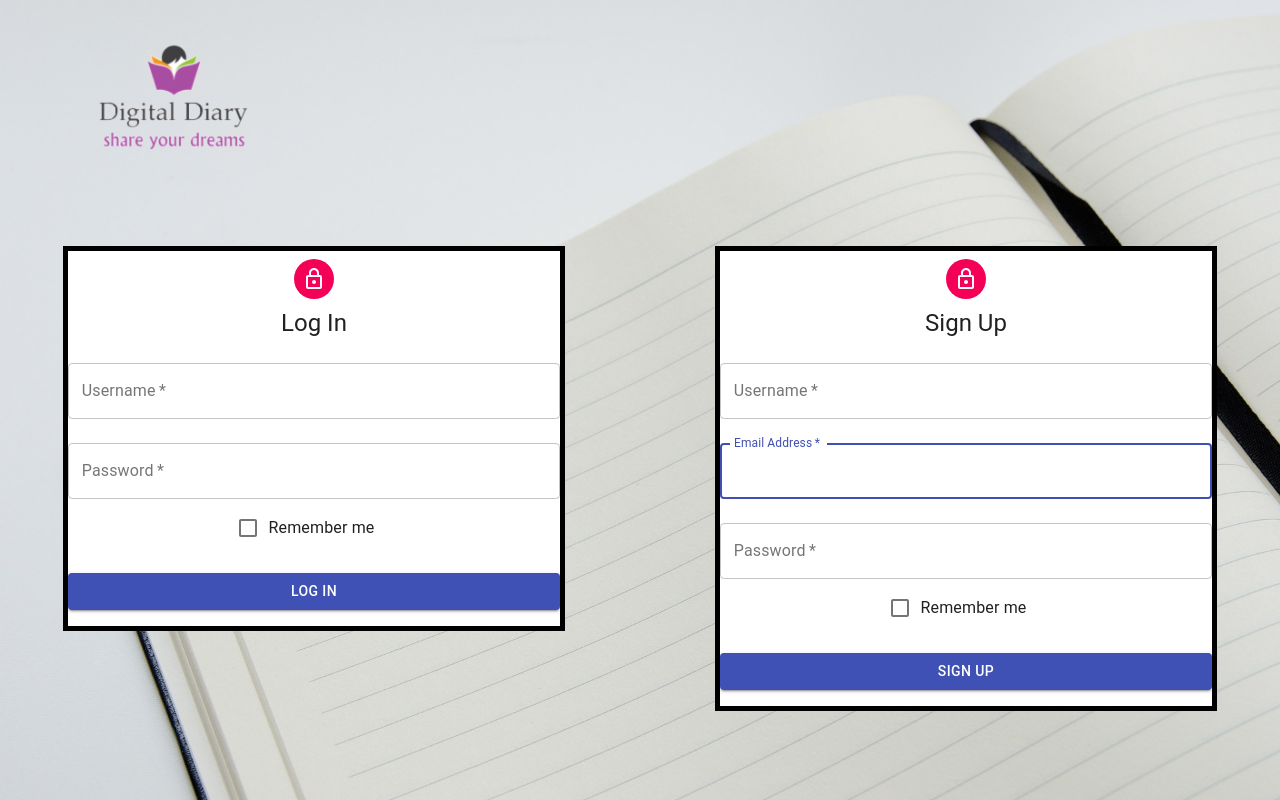
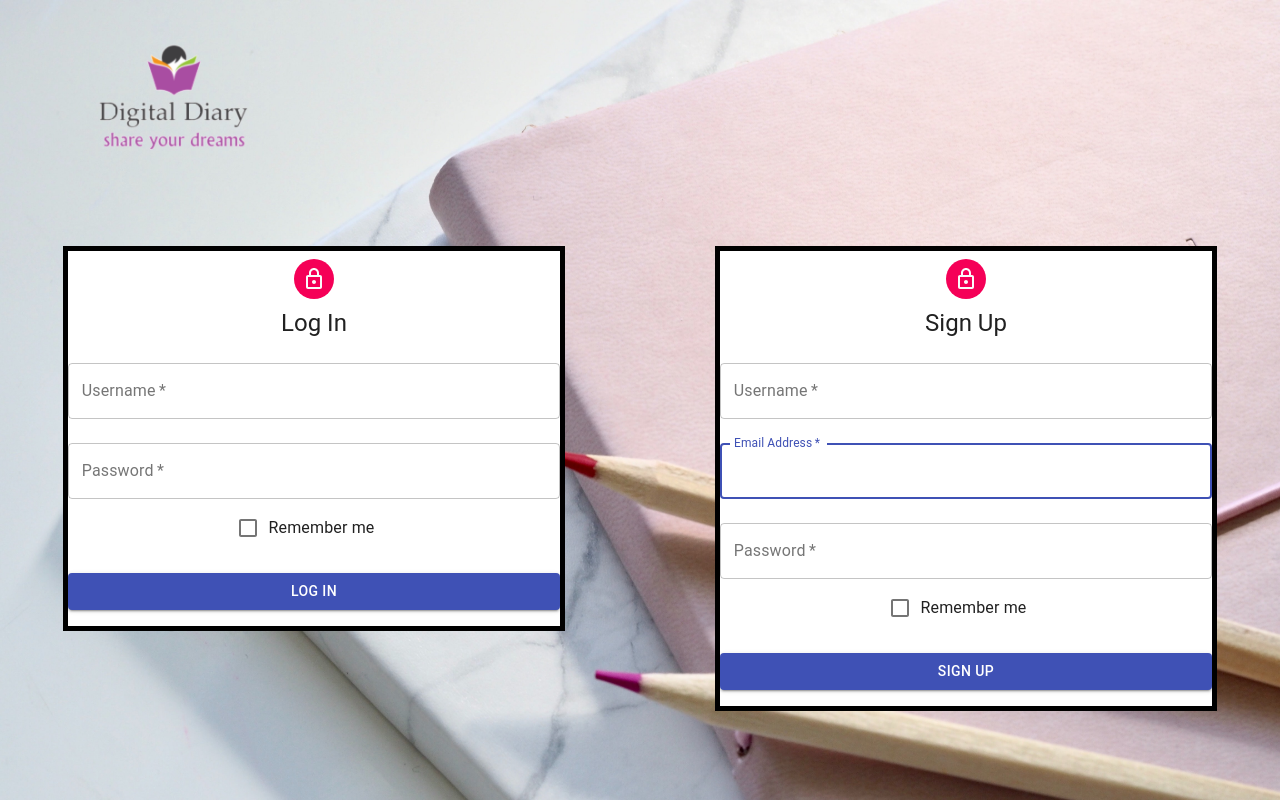
Before and after one commit to leskbook/Digital-Diary, a React (Create React App) app in the folder client/: page / in a window 1280 px wide. Built offline with nearby package versions, Linux system fonts and the light colour scheme.

Commit message:
added background image

```diff
--- a/client/src/index.css
+++ b/client/src/index.css
@@ -14,8 +14,9 @@ code {
 }
 html, body {
   background-size: cover;
-  background-image: url(./images/notebook.jpg);
+  background-image: url(./images/jess.jpg);
   max-width: 100%;
   height: 100%;
   width: 100%;
+  overflow-x: hidden;
 }
```
Also changed, not shown: client/src/images/jess.jpg (added).
